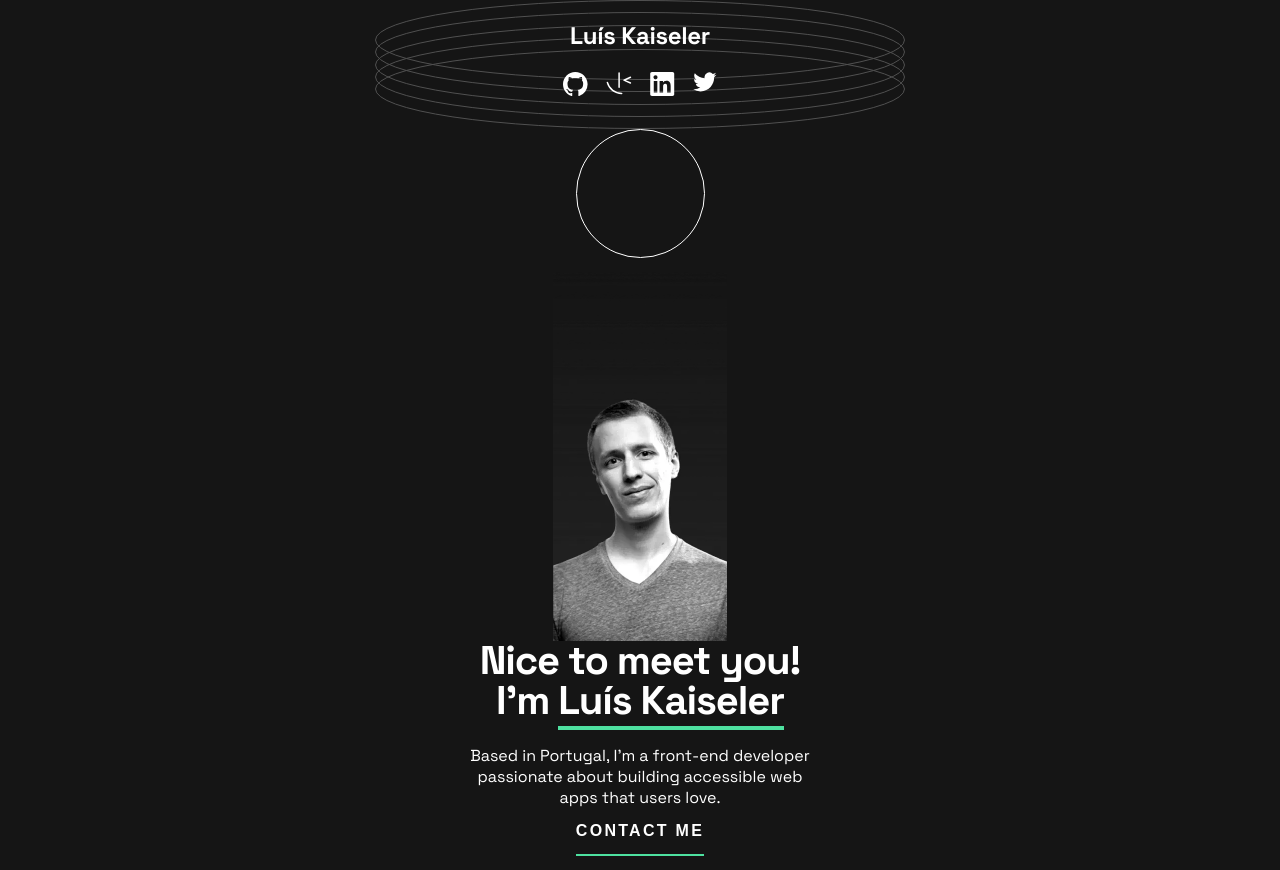
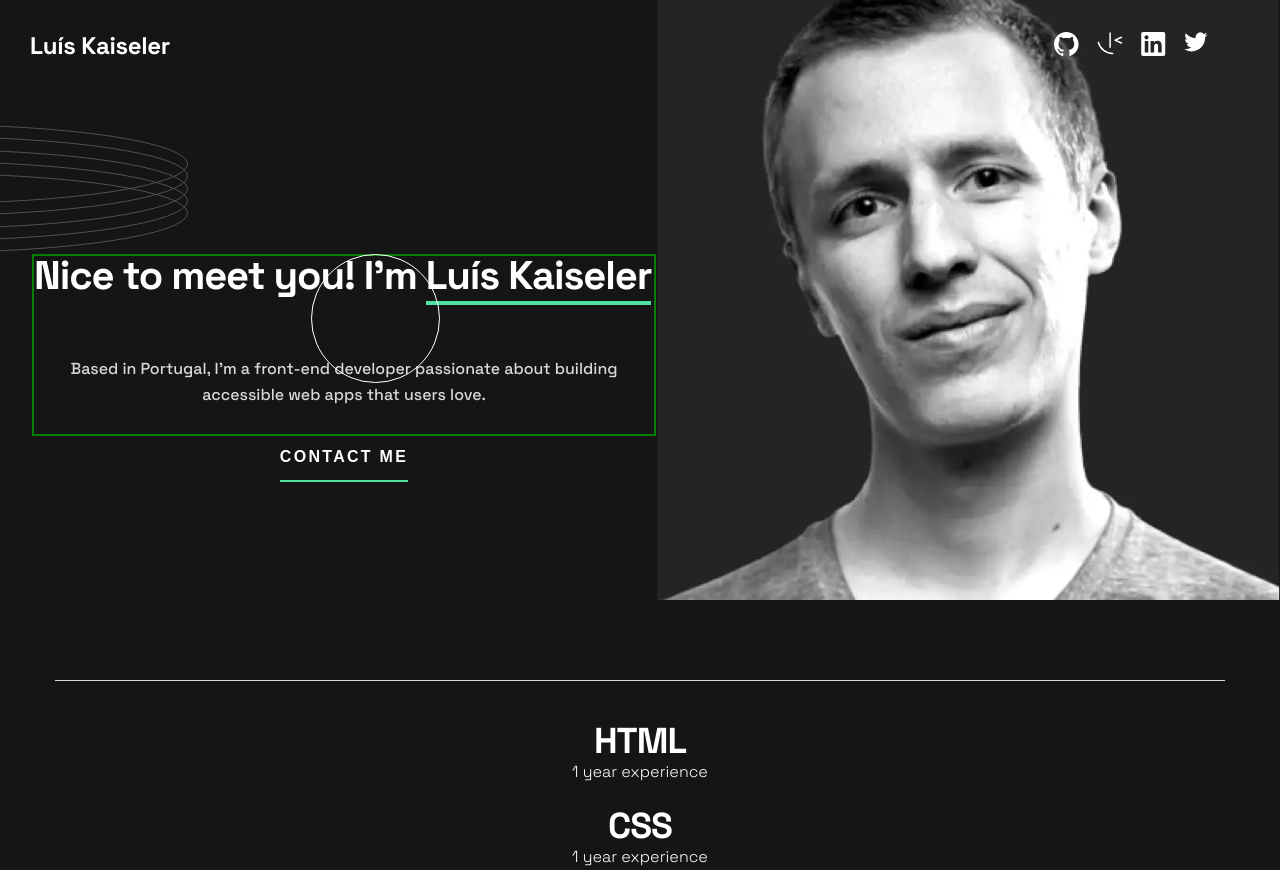
Before and after one commit to Kaiseler/portfolio, a plain HTML site: page index.html in a window 1280 px wide. Shown: the top 870 px of the page. Drawn offline with Linux system fonts and the light colour scheme.

Commit message:
Estilização dos aneis e circulos

```diff
--- a/styles/styles.css
+++ b/styles/styles.css
@@ -84,6 +84,19 @@ body {
     height: 19.2px;
 }
 
+#top-rings {
+    position: absolute;
+    top: 124px;
+    left: -342px;
+    z-index: -1 !important;
+}
+
+#top-circle {
+    position: absolute;
+    top: 254px;
+    left: 311px;
+}
+
 .header__intro {
     width: 343px;
     display: flex;
@@ -91,6 +104,7 @@ body {
     align-items: center;
     text-align: center;
     gap: 24px;
+    margin-top: 40px;
 }
 
 .intro__title {
@@ -102,23 +116,35 @@ body {
     font-size: 40px;
     line-height: 40px;
     letter-spacing: -1.14px;
-
 }
 
 .intro__title span {
     border-bottom: 4px solid var(--waterGreen);
+}
 
+.intro__descr p {
+    height: 78px;
+    line-height: 26px;
+
+    color: var(--lightGrey);
+    font-weight: 500;
+    font-size: 16px;
+    text-align: center;
+    vertical-align: text-top;
+
+    /* border: 2px solid green; */
 }
 
 .intro__descr .intro__button {
     background-color: transparent;
     border: none;
     line-height: 46px;
-    letter-spacing: 2.29px;
+    letter-spacing: 2.29px !important;
     font-size: 16px;
-    font-weight: bold;
+    font-weight: 700;
     color: var(--white);
     border-bottom: 2px solid var(--waterGreen);
+    font-kerning: normal;
 }
 
 /* Main */
@@ -176,8 +202,6 @@ body {
     background-position: center;
     background-repeat: no-repeat;
 }
-
-
 
 .projects__title h2 {
     font-size: 40px;
@@ -253,6 +277,8 @@ body {
     font-weight: 500;
     text-align: center;
     max-width: 343px;
+    color: var(--lightGrey);
+    font-weight: 400;
 }
 
 .footer-form {
@@ -260,8 +286,11 @@ body {
     display: flex;
     flex-direction: column;
     gap: 32px;
-    border-bottom: 1px solid var(--lightGrey);
+    border-bottom: 1px solid var(--white);
     margin-bottom: 39px;
+    letter-spacing: -0.22px;
+    font-weight: 500;
+    line-height: 26px;
 }
 
 .footer-form input {
@@ -271,7 +300,7 @@ body {
     height: 43px;
     padding: 0 0 16px 24px;
     outline: none;
-    border-bottom: 1px solid var(--lightGrey);
+    border-bottom: 1px solid var(--white);
     box-shadow: none;
 }
 
@@ -287,8 +316,10 @@ body {
     padding: 0 0 81px 24px;
     box-shadow: none;
     font-size: 16px;
-    border-bottom: 1px solid var(--lightGrey);
+
+    border-bottom: 1px solid var(--white);
     height: 107px;
+    overflow-y: hidden;
 }
 
 .footer-form textarea::placeholder {
@@ -299,6 +330,12 @@ body {
 .form-button {
     display: flex;
     justify-content: flex-end;
+}
+
+#footer-rings {
+    position: absolute;
+    left: -343px;
+    top: 4336px;
 }
 #button-send {
     border: none;
@@ -313,4 +350,54 @@ body {
     font-family: "Space Grotesk";
     vertical-align: text-top;
     margin-bottom: 80px;
+
 }
+
+@media (min-width: 768px) {
+    .header {
+        flex-direction: row-reverse;
+        justify-content: center;
+        align-items: center;
+        width: 100%;
+        height: 600px;
+    }
+
+    .header__logo {
+        width: 50%;
+    }
+    .header__img {
+        height: 600px;
+        width: 100%;
+        background: url("../assets/images/image-profile-tablet.webp");
+        background-position: center;
+        background-size: cover;
+    }
+    .header__nav {
+        width: 92%;
+        left: 0;
+        display: flex;
+        flex-direction: row;
+        justify-content: space-between;
+        align-items: center;
+        margin: 30px 30px 0 30px;
+    }
+
+    .nav__list {
+        margin-top: 0;
+    }
+    .header__intro {
+        width: 50%;
+        align-items: flex-start;
+        margin: 90px 0 0 32px;
+        text-align: left;
+        border: 2px solid green;
+        gap: 60px;
+    }
+
+    .intro__descr {
+        height: 78px;
+        line-height: 26px;
+        text-align: center;
+        color: var(--lightGrey);
+    }
+}
```
